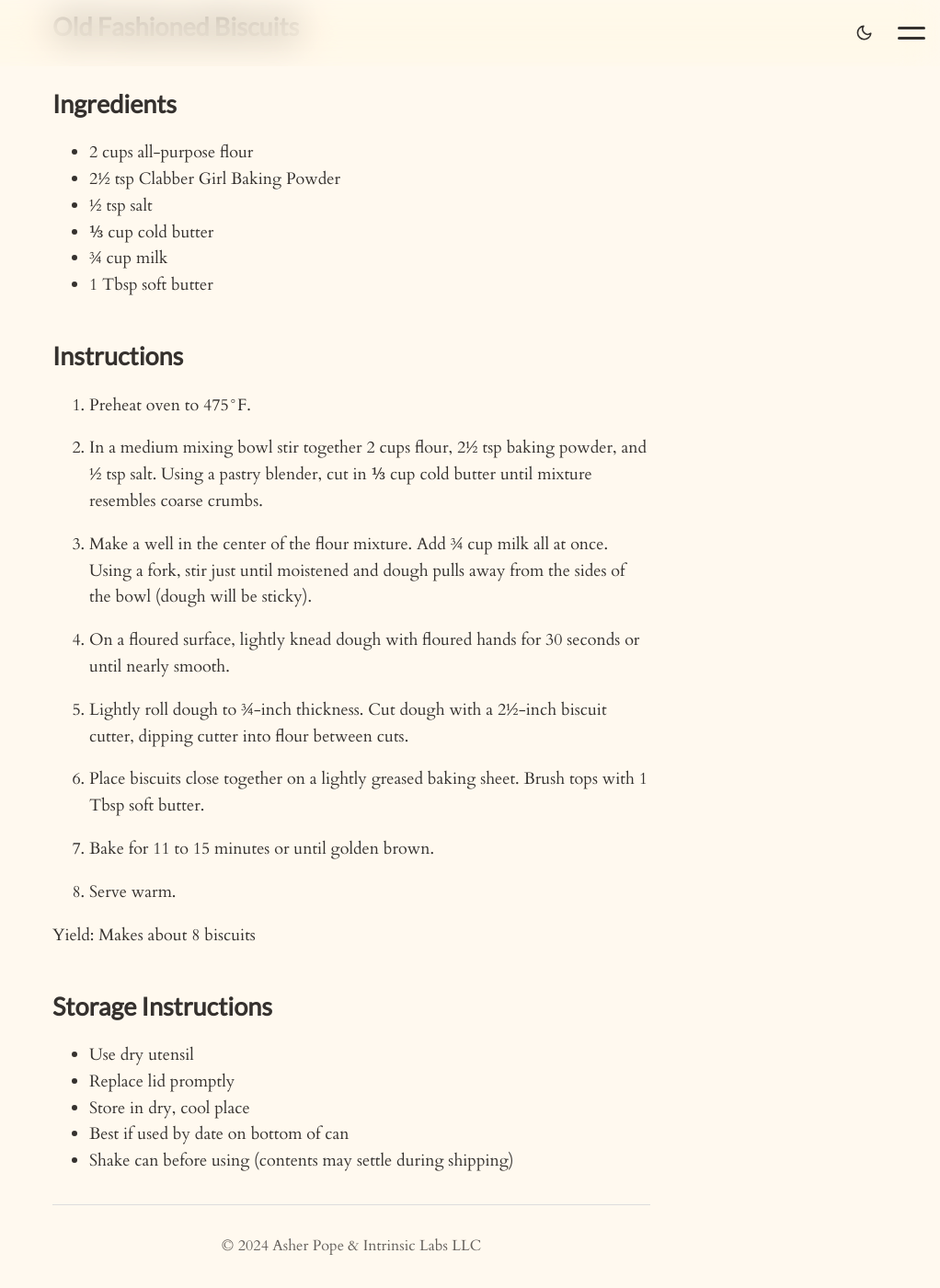
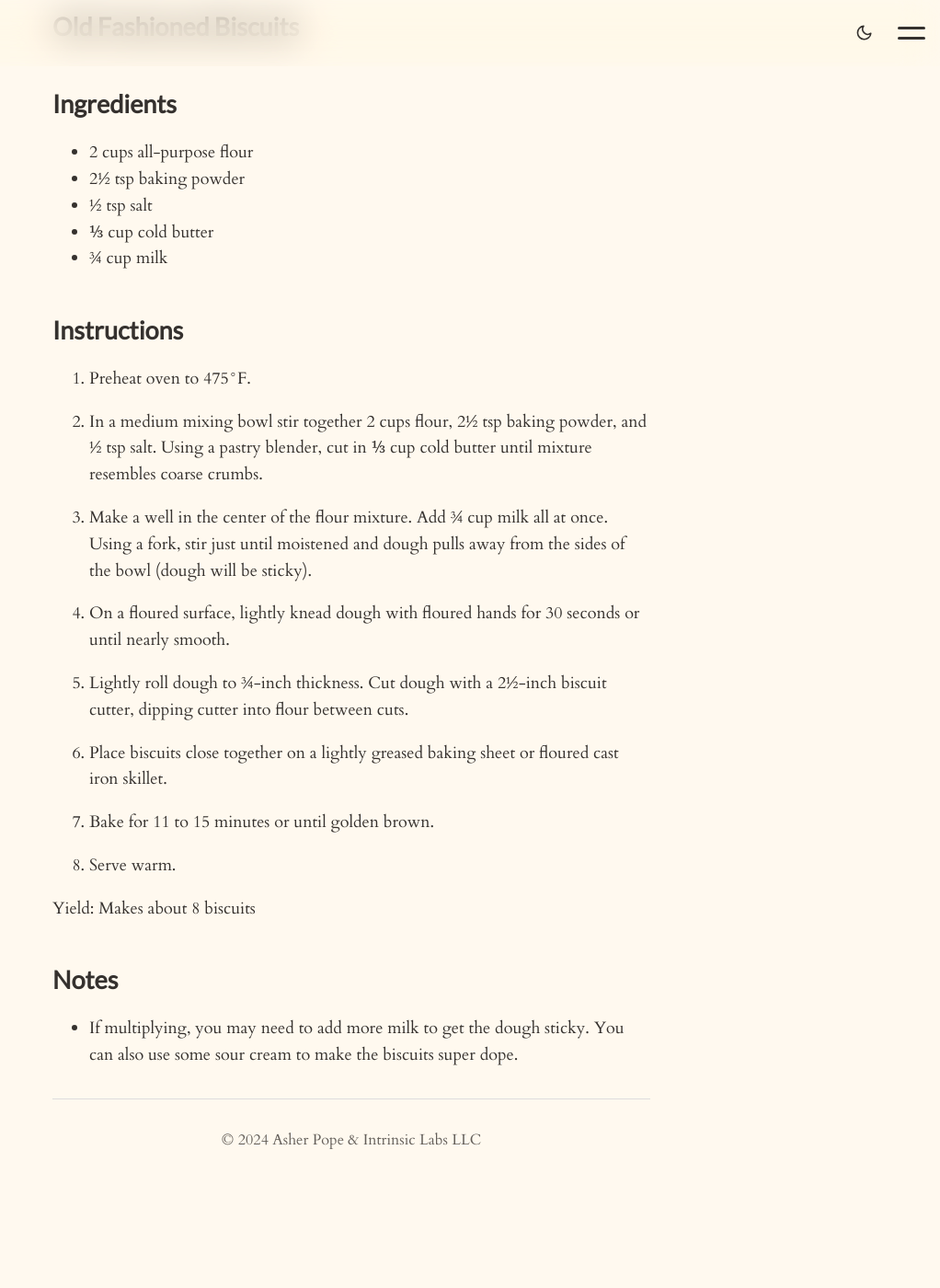
Before and after one commit to rocketbro/rocketbro.github.io, a Jekyll site: the page built from _posts/2024-12-23-cwc-biscuits.md, in a window 1280 px wide and 1400 px high, scrolled down 292 px. Shown: the whole window at 92% size, without its empty margins (258-1280 px from the left). Built offline with Jekyll 4.4.1, drawn with Linux system fonts in a browser that asks for light colours; after the commit the page ends 1577 px from its top, so only the background shows below that.

Commit message:
update biscuit recipe

```diff
--- a/_posts/2024-12-23-cwc-biscuits.md
+++ b/_posts/2024-12-23-cwc-biscuits.md
@@ -10,11 +10,10 @@ tags: [cooking-with-claude]
 
 ## Ingredients
 - 2 cups all-purpose flour
-- 2½ tsp Clabber Girl Baking Powder
+- 2½ tsp baking powder
 - ½ tsp salt
 - ⅓ cup cold butter
 - ¾ cup milk
-- 1 Tbsp soft butter
 
 ## Instructions
 
@@ -28,7 +27,7 @@ tags: [cooking-with-claude]
 
 5. Lightly roll dough to ¾-inch thickness. Cut dough with a 2½-inch biscuit cutter, dipping cutter into flour between cuts.
 
-6. Place biscuits close together on a lightly greased baking sheet. Brush tops with 1 Tbsp soft butter.
+6. Place biscuits close together on a lightly greased baking sheet or floured cast iron skillet.
 
 7. Bake for 11 to 15 minutes or until golden brown.
 
@@ -36,9 +35,5 @@ tags: [cooking-with-claude]
 
 Yield: Makes about 8 biscuits
 
-## Storage Instructions
-- Use dry utensil
-- Replace lid promptly
-- Store in dry, cool place
-- Best if used by date on bottom of can
-- Shake can before using (contents may settle during shipping)
+## Notes
+- If multiplying, you may need to add more milk to get the dough sticky. You can also use some sour cream to make the biscuits super dope.
```
